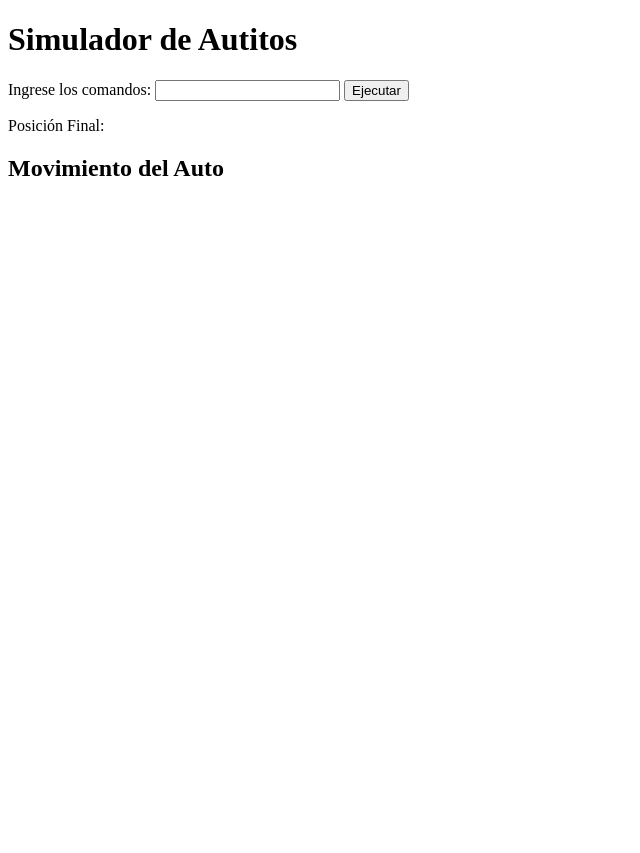
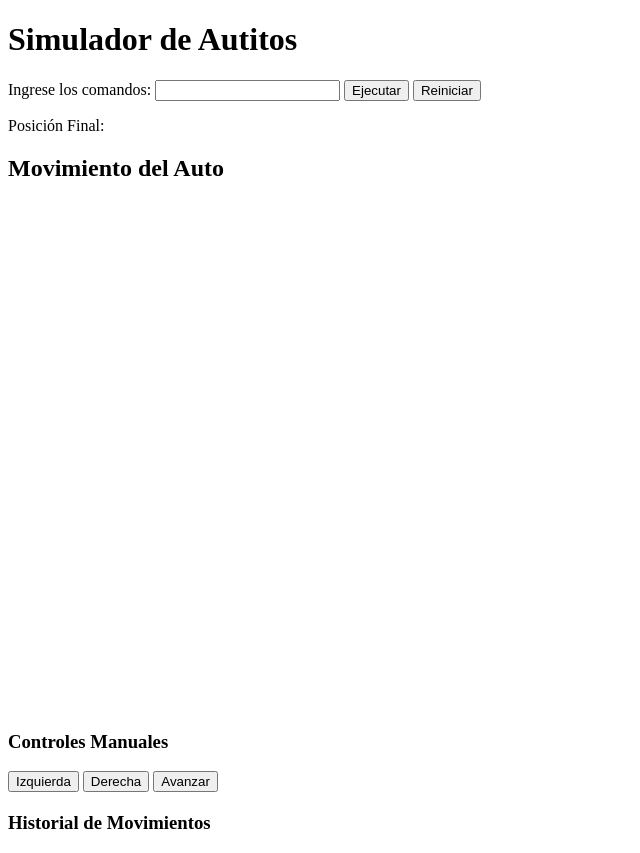
Before and after one commit to Focus0Wizard/CollabTDDP1, a website built with Parcel: page index.html in a window 1280 px wide. Shown: the whole page, without its empty margins (0-640 px from the left). Before the commit the page ends 800 px from the top, so only its background shows below. Built offline with nearby package versions, Linux system fonts and the light colour scheme.

Commit message:
add simulator version 3.0, html an test

```diff
--- a/index.html
+++ b/index.html
@@ -23,6 +23,12 @@
         .car {
             background-color: red;
         }
+        .controls {
+            margin-top: 20px;
+        }
+        #history {
+            margin-top: 20px;
+        }
     </style>
 </head>
 <body>
@@ -31,11 +37,24 @@
     <label for="commandInput">Ingrese los comandos:</label>
     <input type="text" id="commandInput">
     <button id="executeButton">Ejecutar</button>
+    <button id="resetButton">Reiniciar</button>
 
     <p id="output">Posición Final: </p>
 
-    <h2> Movimiento del Auto </h2>
+    <h2>Movimiento del Auto</h2>
     <div class="grid" id="grid-container"></div>
+
+    <div class="controls">
+        <h3>Controles Manuales</h3>
+        <button id="leftButton">Izquierda</button>
+        <button id="rightButton">Derecha</button>
+        <button id="advanceButton">Avanzar</button>
+    </div>
+
+    <div id="history">
+        <h3>Historial de Movimientos</h3>
+        <ul id="movementHistory"></ul>
+    </div>
 
     <script type="module" src="./script.js"></script>
 </body>
```
Also changed, not shown: src/components/simulator.test.js (+39 -0 lines).
